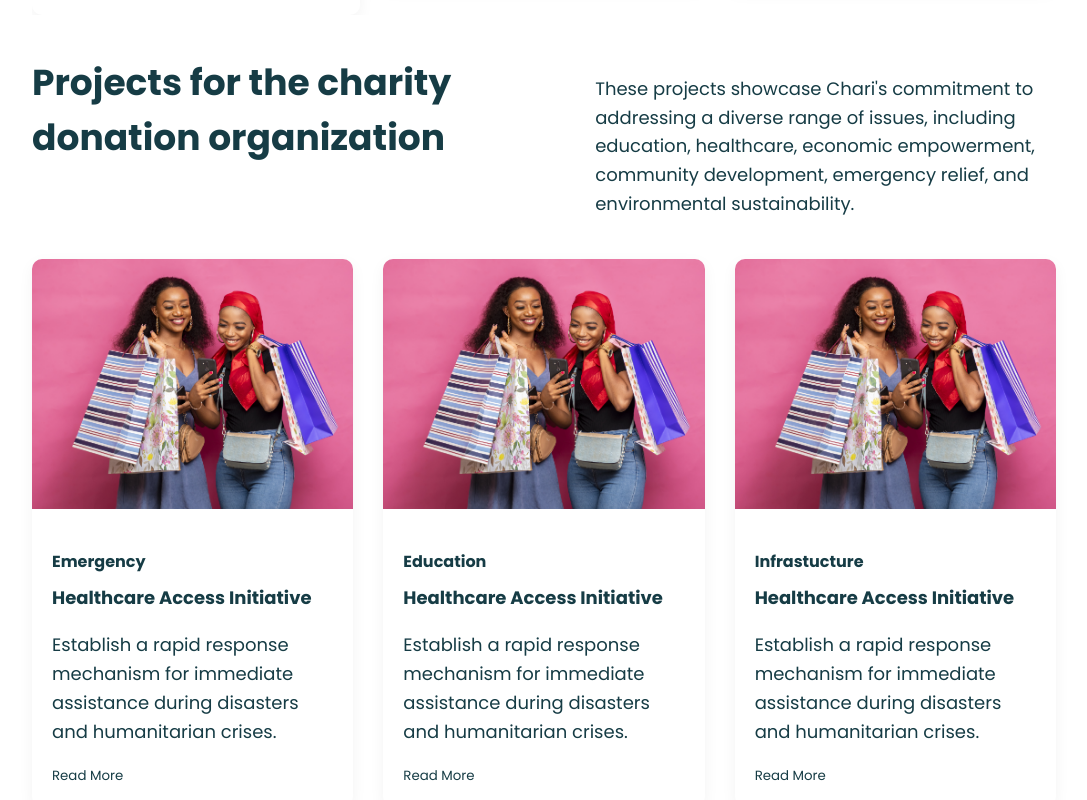
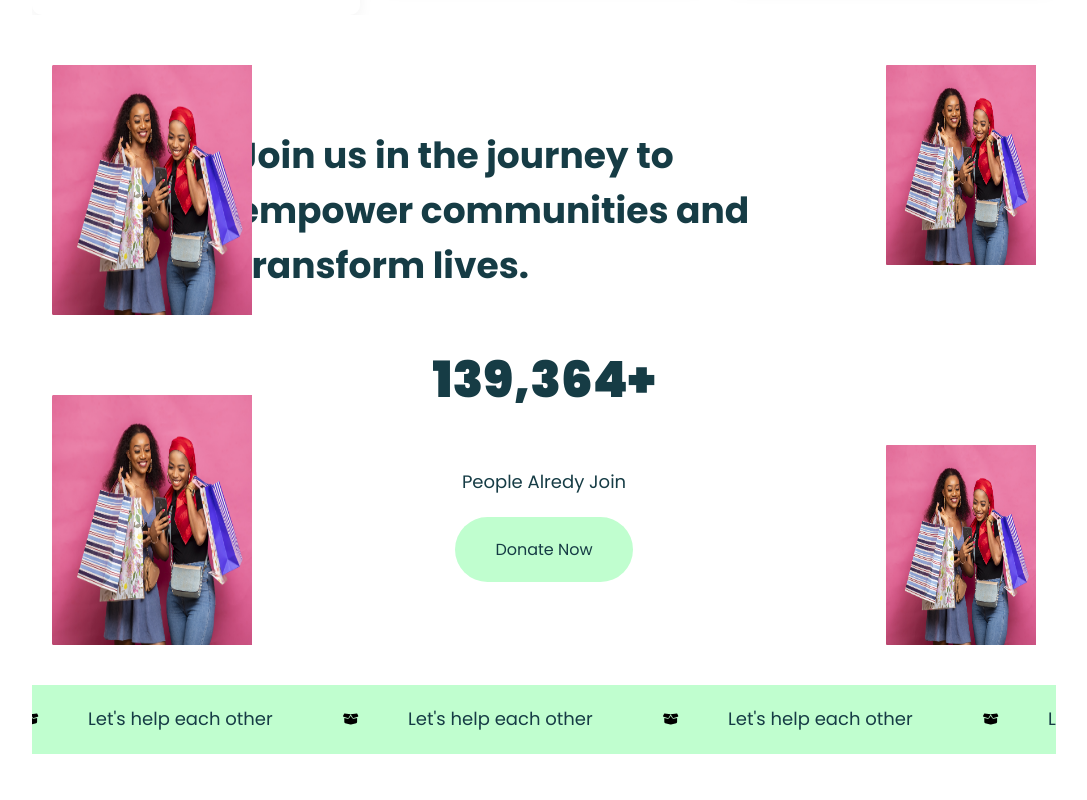
Before and after one commit to Johnson1123/kaltech-charity, a React (Create React App) app: page / in a window 1280 px wide. Shown: the part 3820-4620 px from the top of the page, without its empty margins (96-1183 px from the left). Built offline with nearby package versions, Linux system fonts and the light colour scheme.

Commit message:
section/community/design

```diff
--- /dev/null
+++ b/src/components/large/Community.jsx
@@ -0,0 +1,35 @@
+import React from "react";
+import TitleText from "../small/TitleText";
+import ParaText from "../small/ParaText";
+import Donate from "../small/btn/Donate";
+import { DummyImage } from "../../assets/images";
+
+function Community() {
+  return (
+    <div className="community__container">
+      <div className="community__image-top-wrapper">
+        <img src={DummyImage} alt="" className="big top-left" />
+        <img src={DummyImage} alt="" className="small top-right" />
+      </div>
+      <div className="community__content-wrapper">
+        <TitleText
+          text={
+            "Join us in the journey to empower communities and transform lives."
+          }
+          name={"title__text-primary"}
+        />
+        <TitleText text="139,364+" name={"title__text-primary number"} />
+        <ParaText text={"People Alredy Join"} name="para__small-text-primary" />
+        <div className="button__wrapper">
+          <Donate text="Join Our Organization" />
+        </div>
+      </div>
+      <div className="community__image-buttom-wrapper">
+        <img src={DummyImage} alt="" className="big buttom-left" />
+        <img src={DummyImage} alt="" className="small buttom-right" />
+      </div>
+    </div>
+  );
+}
+
+export default Community;
--- /dev/null
+++ b/src/components/medium/Scrolling.jsx
@@ -0,0 +1,18 @@
+import React from "react";
+import ScrollItem from "../small/ScrollItem";
+
+function Scrolling() {
+  return (
+    <div className="scrolling__container">
+      <div className="scrolling__wrapper">
+        {Array(8)
+          .fill()
+          .map((_, i) => {
+            return <ScrollItem key={i} />;
+          })}
+      </div>
+    </div>
+  );
+}
+
+export default Scrolling;
--- /dev/null
+++ b/src/components/small/ScrollItem.jsx
@@ -0,0 +1,17 @@
+import React from "react";
+import { BoxOpen } from "../../assets/icons";
+import ParaText from "./ParaText";
+
+function ScrollItem() {
+  return (
+    <div className="scroll__item-wrapper">
+      <BoxOpen />
+      <ParaText
+        text={"Let's help each other"}
+        name={"para__small-text-primary"}
+      />
+    </div>
+  );
+}
+
+export default ScrollItem;
--- a/src/pages/Home.jsx
+++ b/src/pages/Home.jsx
@@ -8,6 +8,8 @@ import Program from "../components/large/Program";
 import Event from "../components/large/Event";
 import Banner from "../components/large/Banner";
 import BannerBottom from "../components/medium/BannerBottom";
+import Scrolling from "../components/medium/Scrolling";
+import Community from "../components/large/Community";
 
 function Home() {
   return (
@@ -17,6 +19,9 @@ function Home() {
       <Mission />
       <Help />
       <Program />
+      <Community />
+      <Scrolling />
+
       <Project />
       <Event />
       <BannerBottom />
--- a/src/styles/sass/_home.scss
+++ b/src/styles/sass/_home.scss
@@ -1750,3 +1750,123 @@
     }
   }
 }
+
+.scrolling__container {
+  width: 100%;
+  overflow: hidden;
+  position: relative;
+  margin: 30px 0;
+  background: v.$bgSecodary;
+
+  .scrolling__wrapper {
+    display: flex;
+    align-items: center;
+    animation: scroll 20s linear infinite;
+    gap: 20px;
+    &:hover {
+      animation-play-state: paused;
+    }
+  }
+}
+
+.scroll__item-wrapper {
+  min-width: 300px;
+  padding: 20px 25px;
+  display: flex;
+  justify-content: space-between;
+  align-items: center;
+  background: transparent;
+  transition: transform 0.3s ease;
+  .para__small-text-primary {
+    margin-top: 0;
+  }
+
+  &:hover {
+    transform: translateY(-5px);
+  }
+
+  @media #{v.$mdLayout} {
+    min-width: 250px;
+    padding: 12px 20px;
+  }
+
+  @media #{v.$xLayout} {
+    min-width: 200px;
+    padding: 10px 15px;
+  }
+}
+
+@keyframes scroll {
+  0% {
+    transform: translateX(0);
+  }
+  100% {
+    transform: translateX(-100%);
+  }
+}
+
+.community__container {
+  position: relative;
+  height: 600px;
+  width: 100%;
+  background: v.$bgWhite;
+  display: flex;
+  flex-direction: column;
+  justify-content: space-between;
+  align-items: center;
+  margin-top: 50px;
+  .community__image-top-wrapper,
+  .community__image-buttom-wrapper {
+    img {
+      width: 45%;
+      height: 250px;
+    }
+    img {
+      &.big {
+        width: 200px;
+        height: 250px;
+      }
+      &.small {
+        width: 150px;
+        height: 200px;
+      }
+      &.buttom-right {
+        position: absolute;
+        bottom: 10px;
+        right: 20px;
+      }
+      &.buttom-left {
+        position: absolute;
+        bottom: 10px;
+        left: 20px;
+      }
+      &.top-right {
+        position: absolute;
+        top: 10px;
+        right: 20px;
+      }
+      &.top-left {
+        position: absolute;
+        top: 10px;
+        left: 20px;
+      }
+    }
+  }
+  .community__content-wrapper {
+    display: flex;
+    flex-direction: column;
+    align-items: center;
+    width: 60%;
+    .number {
+      font-size: 50px;
+      font-weight: 900;
+      margin-top: 50px;
+    }
+    .para__small-text-primary {
+      margin-top: 50px;
+    }
+    .button__wrapper {
+      margin-top: 20px;
+    }
+  }
+}
```
